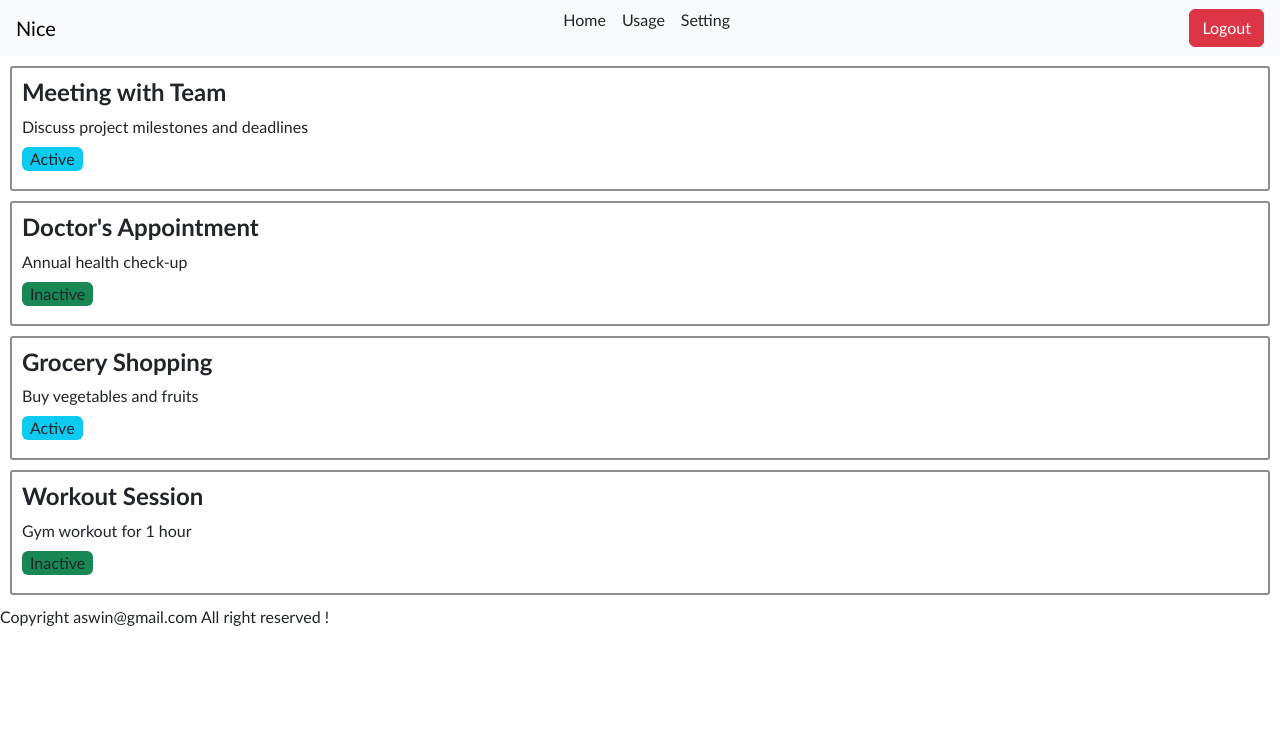
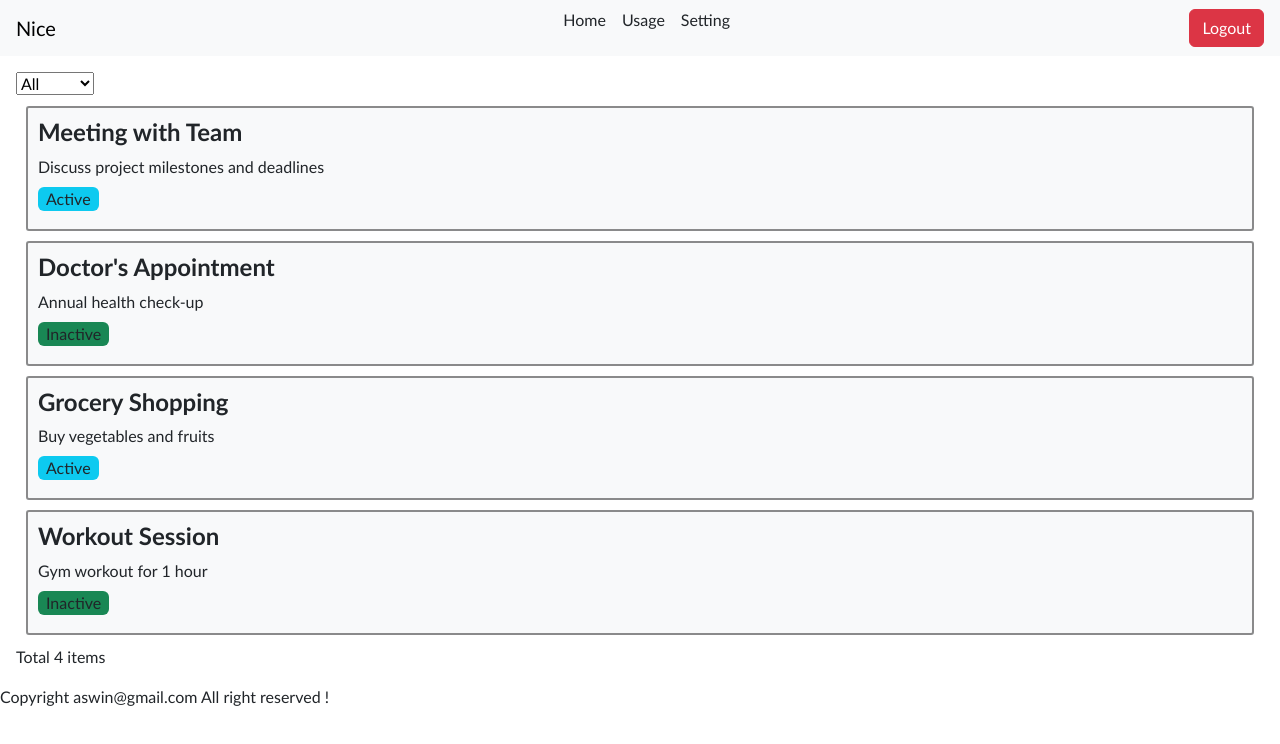
Before and after one commit to aswazone/react-journey, a React (Vite) app: page / in a window 1280 px wide. Shown: the top 744 px of the page. Built offline with nearby package versions, Linux system fonts and the light colour scheme.

Commit message:
feat: prop.children & using useState item rendering !

```diff
--- a/src/components/List.jsx
+++ b/src/components/List.jsx
@@ -1,6 +1,9 @@
+import { useState } from "react";
 import ListItem from "./ListItem";
+import Tools from "./Tools";
 
 const List = () => {
+
   const arr = [
     {
       title: "Meeting with Team",
@@ -24,15 +27,42 @@ const List = () => {
     },
   ];
 
+
+  const [items,setItems] = useState(arr)
+
+  const detectChange = (e) =>{
+    console.log(e.target.value)
+    const value = e.target.value
+
+    const newList = arr.filter(data => {
+        if(value === 'All') {
+            return true;
+        }
+        if(value === 'Active'){
+           return data.isActive === true;
+        }
+        if(value === 'Inactive'){
+           return data.isActive === false;
+        }
+        return false;
+    })
+
+    console.log(newList)
+    setItems(newList);
+
+  }
+
   return (
     <>
-      {arr.map((item) => {
+    <Tools detectChange={detectChange}>
+      {items.map((item) => {
        return(
-        <div key={item.title} className="app-list">
+        <div key={item.title} className="app-list bg-light">
           <ListItem title={item.title} desc={item.desc} isActive={item.isActive} />
         </div>
        );
       })}
+    </Tools>
     </>
   );
 };
--- /dev/null
+++ b/src/components/Tools.jsx
@@ -0,0 +1,23 @@
+const Tools = (props) => {
+
+  return (
+    <>
+      <div className="p-3 ">
+        <div className="wrapper">
+          <select onChange={props.detectChange} name="status" id="status">
+            <option value="All">All</option>
+            <option value="Active">Active</option>
+            <option value="Inactive">Inactive</option>
+          </select>
+        </div>
+        {props.children}
+
+      <div>
+        Total {props.children.length} items
+      </div>
+      </div>
+    </>
+  );
+};
+
+export default Tools;
```
